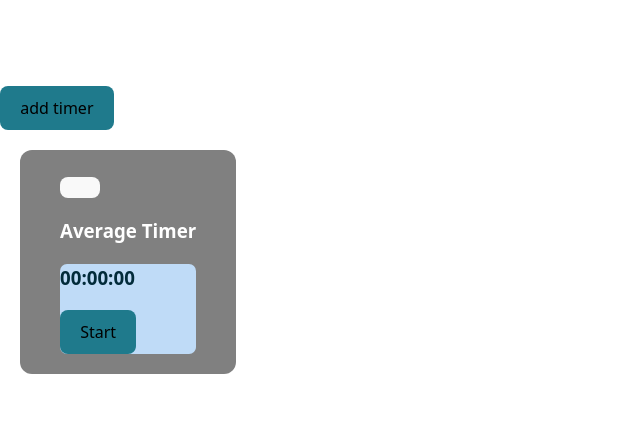
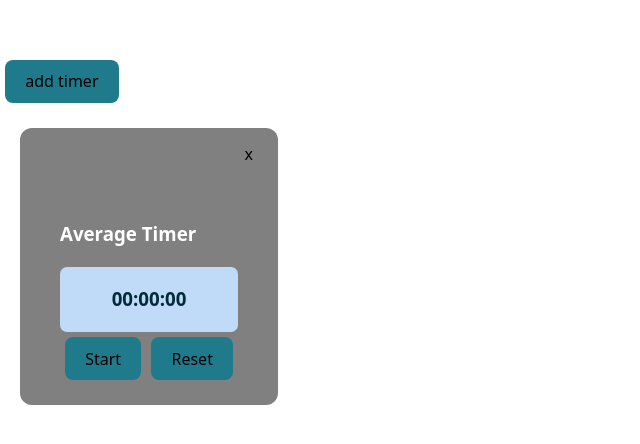
Before and after one commit to WDFQ/Timerbricks, a React (Vite) app: page / in a window 1280 px wide. Shown: the part 160-604 px from the top of the page, without its empty margins (0-640 px from the left). Built offline with nearby package versions, Linux system fonts and the light colour scheme.

Commit message:
added simple styling

```diff
--- a/src/App.css
+++ b/src/App.css
@@ -1,20 +1,38 @@
 .module-block {
+    display: flex;
+    flex-direction: column;
     border-radius: 12px;
     color: white;
     background-color: grey;
-    padding: 20px 40px;
     margin: 20px;
 }
-
 .time-container {
+    display: flex;
     background-color: #bfdbf7;
     border-radius: 7px;
+    justify-content: center;
 }
-
 .time-text {
     color: #022b3a;
 }
-
 .module-btn {
     background-color: #1f7a8c;
+    margin: 5px;
 }
+.x-container {
+    display: flex;
+    flex-direction: row-reverse;
+    padding: 5px;
+}
+#functionality-container {
+    padding: 20px 40px;
+}
+.delete-btn {
+    background: none;
+    cursor: pointer;
+    font-size: 1rem;
+    color: #000000;
+}
+.delete-btn:hover {
+    color: #ff4444;
+}
--- a/src/App.tsx
+++ b/src/App.tsx
@@ -1,21 +1,17 @@
 import { useEffect, useState } from 'react'
 import './App.css'
-
 export default function App() {
     // create timer object with id
     const [timers, setTimers] = useState([{ id: Date.now() }])
-
     function addTimer() {
         const timerArrayCopy = timers.slice()
         timerArrayCopy.push({ id: Date.now() })
         setTimers(timerArrayCopy)
     }
-
     function deleteTimer(id: number) {
         const updatedArray = timers.filter((item) => item.id !== id)
         setTimers(updatedArray)
     }
-
     // returns an add button and loops and renders entire timer grid
     return (
         <div>
@@ -31,50 +27,44 @@ export default function App() {
         </div>
     )
 }
-
 function ModuleBlock({ onClick }: { onClick: () => void }) {
     const [seconds, setSeconds] = useState(0)
     const [isRunning, setIsRunning] = useState(false)
     const [isEditing, setIsEditing] = useState(false)
     const [name, setName] = useState('Average Timer')
-
     function formatTime(sec: number) {
         const hours = Math.floor(sec / 3600)
         const minutes = Math.floor((sec % 3600) / 60)
         const seconds = sec % 60
-
         // uses 0 as filler/padding
         return `${String(hours).padStart(2, '0')}:${String(minutes).padStart(2, '0')}:${String(seconds).padStart(2, '0')}`
     }
-
     function startStopButtonOnClick() {
         setIsRunning(!isRunning)
     }
-
+    function resetTimer() {
+        setIsRunning(false)
+        setSeconds(0)
+    }
     // timing effect
     useEffect(() => {
         if (!isRunning) {
             return
         }
-
         function addSecond() {
             setSeconds((prev) => prev + 1)
         }
-
         // skip one second wait after btn press
         addSecond()
-
         // runs add second every second
         const interval = setInterval(addSecond, 1000)
-
         // stop setInterval from firing
         return () => {
             clearInterval(interval)
         }
     }, [isRunning])
-
     const formattedTime = formatTime(seconds)
-
+    // render element depending on editing status
     let nameElement
     if (isEditing) {
         nameElement = (
@@ -93,19 +83,24 @@ function ModuleBlock({ onClick }: { onClick: () => void }) {
     } else {
         nameElement = <h3 onClick={() => setIsEditing(true)}>{name}</h3>
     }
-
     return (
         <div className="module-block">
-            <button className="delete-btn" onClick={onClick}></button>
-            {nameElement}
-            <div className="time-container">
-                <h3 className="time-text">{formattedTime}</h3>
+            <div className="x-container">
+                <button className="delete-btn" onClick={onClick}>
+                    x
+                </button>
+            </div>
+            <div id="functionality-container">
+                {nameElement}
+                <div className="time-container">
+                    <h3 className="time-text">{formattedTime}</h3>
+                </div>
                 <GeneralButton btnText={isRunning ? 'Stop' : 'Start'} onClick={startStopButtonOnClick} />
+                <GeneralButton btnText="Reset" onClick={resetTimer} />
             </div>
         </div>
     )
 }
-
 function GeneralButton({ btnText, onClick }: { btnText: string; onClick: () => void }) {
     return (
         <button className="module-btn" onClick={onClick}>
```
